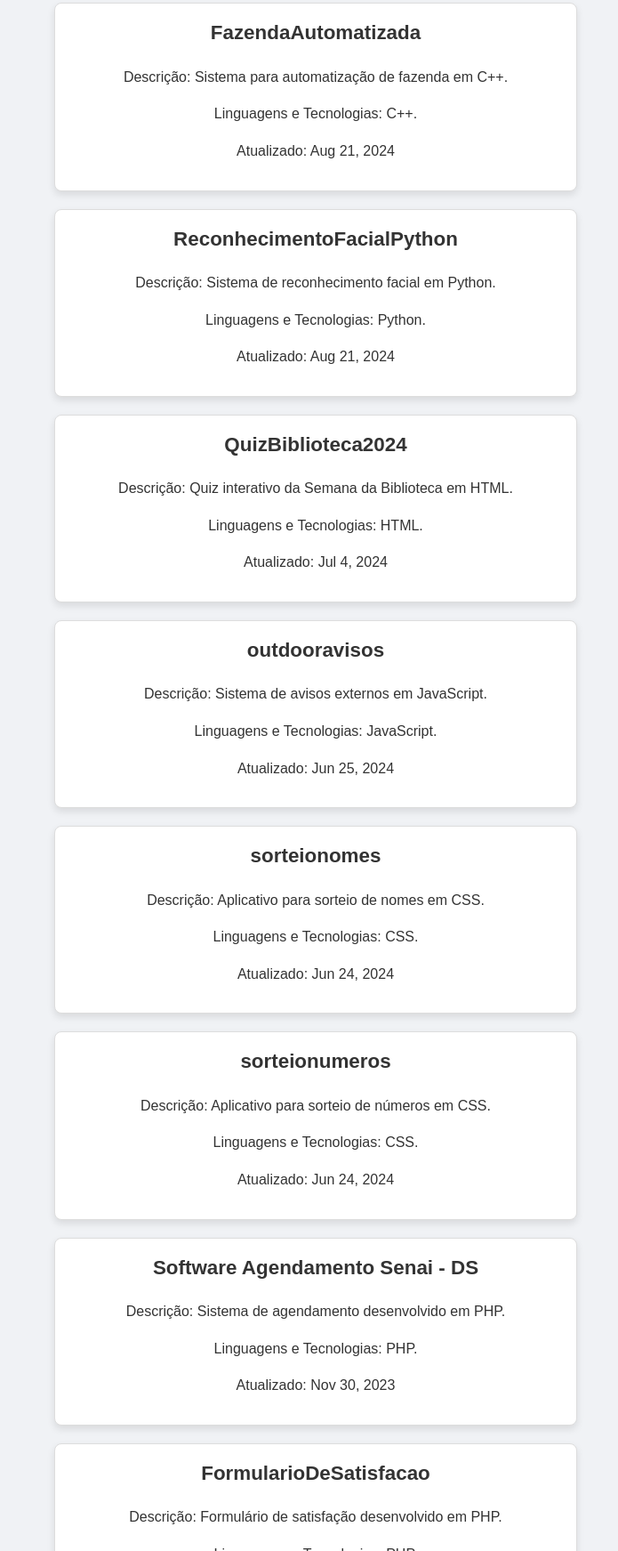
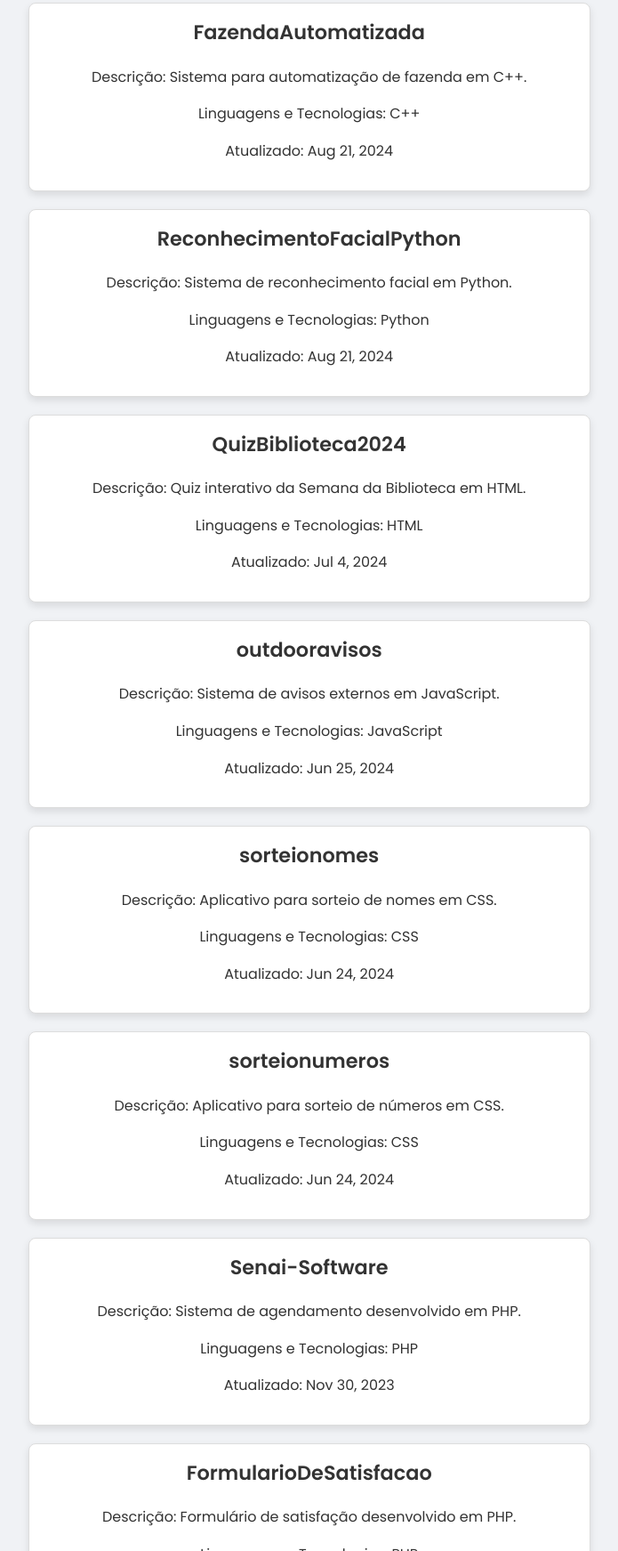
Before and after one commit to LYuri26/PortfolioPessoal, a plain HTML site: page pages/projects.html in a window 1280 px wide. Shown: the part 1057-2800 px from the top of the page at 89% size, without its empty margins (301-996 px from the left). Drawn offline with Linux system fonts and the light colour scheme.

Commit message:
08/03/25

```diff
--- a/css/projects.css
+++ b/css/projects.css
@@ -6,16 +6,16 @@ body {
   color: #333;
   line-height: 1.6;
   background-color: #f0f2f5;
-  text-align: center; /* Centraliza o conteúdo */
+  text-align: center;
 }
 
 /* Header */
 header {
-  background-color: #d32f2f; /* Vermelho vibrante */
+  background-color: #d32f2f;
   color: #fff;
   padding: 15px 0;
   display: flex;
-  justify-content: center; /* Centraliza o conteúdo horizontalmente */
+  justify-content: center;
   align-items: center;
   box-shadow: 0 4px 6px rgba(0, 0, 0, 0.1);
 }
@@ -40,13 +40,13 @@ header nav ul li a {
 }
 
 header nav ul li a:hover {
-  background-color: #b71c1c; /* Tom mais escuro de vermelho */
+  background-color: #b71c1c;
   color: #fff;
 }
 
 /* Main */
 main {
-  padding: 80px 20px 20px; /* Espaço para o cabeçalho fixo */
+  padding: 80px 20px 20px;
   display: flex;
   flex-direction: column;
   align-items: center;
@@ -61,7 +61,7 @@ main {
   padding: 15px;
   box-shadow: 0 4px 8px rgba(0, 0, 0, 0.1);
   width: 100%;
-  max-width: 600px; /* Limita a largura das caixas */
+  max-width: 600px;
 }
 
 .projeto h2 {
@@ -113,3 +113,19 @@ footer p {
   margin: 10px 0 0;
   font-size: 14px;
 }
+
+/* Responsividade */
+@media (max-width: 768px) {
+  header nav ul {
+    flex-direction: column;
+    align-items: center;
+  }
+
+  header nav ul li {
+    margin: 10px 0;
+  }
+
+  .projeto {
+    width: 90%;
+  }
+}
--- /dev/null
+++ b/js/projects.js
@@ -0,0 +1,144 @@
+document.addEventListener("DOMContentLoaded", () => {
+  const projetos = [
+    {
+      nome: "ReconhecimentoFerramentas",
+      link: "https://github.com/LYuri26/ReconhecimentoFerramentas",
+      descricao: "Sistema de reconhecimento de ferramentas com ESP32-CAM.",
+      tecnologias: "C, ESP32-CAM",
+      atualizado: "Sep 1, 2024",
+    },
+    {
+      nome: "SistemadeGestao",
+      link: "https://github.com/LYuri26/SistemadeGestao",
+      descricao: "Sistema de gestão desenvolvido em PHP.",
+      tecnologias: "PHP",
+      atualizado: "Aug 30, 2024",
+    },
+    {
+      nome: "ForcaTISENAI",
+      link: "https://github.com/LYuri26/ForcaTISENAI",
+      descricao: "Jogo da Forca em JavaScript.",
+      tecnologias: "JavaScript",
+      atualizado: "Aug 27, 2024",
+    },
+    {
+      nome: "CompressorWeb",
+      link: "https://github.com/LYuri26/CompressorWeb",
+      descricao: "Ferramenta de compressão web desenvolvida em C++.",
+      tecnologias: "C++",
+      atualizado: "Aug 22, 2024",
+    },
+    {
+      nome: "FazendaAutomatizada",
+      link: "https://github.com/LYuri26/FazendaAutomatizada",
+      descricao: "Sistema para automatização de fazenda em C++.",
+      tecnologias: "C++",
+      atualizado: "Aug 21, 2024",
+    },
+    {
+      nome: "ReconhecimentoFacialPython",
+      link: "https://github.com/LYuri26/ReconhecimentoFacialPython",
+      descricao: "Sistema de reconhecimento facial em Python.",
+      tecnologias: "Python",
+      atualizado: "Aug 21, 2024",
+    },
+    {
+      nome: "QuizBiblioteca2024",
+      link: "https://github.com/LYuri26/QuizBiblioteca2024",
+      descricao: "Quiz interativo da Semana da Biblioteca em HTML.",
+      tecnologias: "HTML",
+      atualizado: "Jul 4, 2024",
+    },
+    {
+      nome: "outdooravisos",
+      link: "https://github.com/LYuri26/outdooravisos",
+      descricao: "Sistema de avisos externos em JavaScript.",
+      tecnologias: "JavaScript",
+      atualizado: "Jun 25, 2024",
+    },
+    {
+      nome: "sorteionomes",
+      link: "https://github.com/LYuri26/sorteionomes",
+      descricao: "Aplicativo para sorteio de nomes em CSS.",
+      tecnologias: "CSS",
+      atualizado: "Jun 24, 2024",
+    },
+    {
+      nome: "sorteionumeros",
+      link: "https://github.com/LYuri26/sorteionumeros",
+      descricao: "Aplicativo para sorteio de números em CSS.",
+      tecnologias: "CSS",
+      atualizado: "Jun 24, 2024",
+    },
+    {
+      nome: "Senai-Software",
+      link: "https://github.com/LYuri26/Senai-Software",
+      descricao: "Sistema de agendamento desenvolvido em PHP.",
+      tecnologias: "PHP",
+      atualizado: "Nov 30, 2023",
+    },
+    {
+      nome: "FormularioDeSatisfacao",
+      link: "https://github.com/LYuri26/FormularioDeSatisfacao",
+      descricao: "Formulário de satisfação desenvolvido em PHP.",
+      tecnologias: "PHP",
+      atualizado: "Oct 21, 2023",
+    },
+    {
+      nome: "palavras",
+      link: "https://github.com/LYuri26/palavras",
+      descricao: "Jogo de palavras em JavaScript.",
+      tecnologias: "JavaScript",
+      atualizado: "Jun 20, 2024",
+    },
+    {
+      nome: "termo-biblioteca",
+      link: "https://github.com/LYuri26/termo-biblioteca",
+      descricao: "Jogo de termo para a biblioteca.",
+      tecnologias: "JavaScript",
+      atualizado: "Jun 18, 2024",
+    },
+    {
+      nome: "halloween",
+      link: "https://github.com/LYuri26/halloween",
+      descricao: "Site temático de Halloween.",
+      tecnologias: "HTML, CSS",
+      atualizado: "Jun 15, 2024",
+    },
+    {
+      nome: "Scrum-jogo-semana-da-biblioteca-2024",
+      link: "https://github.com/LYuri26/Scrum-jogo-semana-da-biblioteca-2024",
+      descricao: "Jogo de Scrum para a semana da biblioteca.",
+      tecnologias: "JavaScript",
+      atualizado: "Jun 10, 2024",
+    },
+    {
+      nome: "site-projeto",
+      link: "https://github.com/LYuri26/site-projeto",
+      descricao: "Site de projeto em HTML e CSS.",
+      tecnologias: "HTML, CSS",
+      atualizado: "Jun 5, 2024",
+    },
+    {
+      nome: "ProjetoVagasSenai",
+      link: "https://github.com/LYuri26/ProjetoVagasSenai",
+      descricao: "Sistema de gerenciamento de vagas para o Senai.",
+      tecnologias: "PHP",
+      atualizado: "Jun 1, 2024",
+    },
+  ];
+
+  const projetosSection = document.getElementById("projetos");
+
+  projetos.forEach((projeto) => {
+    const projetoDiv = document.createElement("div");
+    projetoDiv.className = "projeto";
+    projetoDiv.innerHTML = `
+            <h2><a href="${projeto.link}" target="_blank">${projeto.nome}</a></h2>
+            <p>Descrição: ${projeto.descricao}</p>
+            <p>Linguagens e Tecnologias: ${projeto.tecnologias}</p>
+            <p>Atualizado: ${projeto.atualizado}</p>
+        `;
+    projetosSection.appendChild(projetoDiv);
+  });
+});
--- a/pages/projects.html
+++ b/pages/projects.html
@@ -5,6 +5,9 @@
         <meta name="viewport" content="width=device-width, initial-scale=1.0">
         <title>Projetos</title>
         <link rel="stylesheet" href="../css/projects.css">
+        <link
+            href="https://fonts.googleapis.com/css2?family=Poppins:wght@400;600&display=swap"
+            rel="stylesheet">
     </head>
     <body>
         <header>
@@ -19,112 +22,7 @@
         </header>
         <main>
             <section id="projetos">
-                <div class="projeto">
-                    <h2><a
-                            href="https://github.com/LYuri26/ReconhecimentoFerramentas"
-                            target="_blank">ReconhecimentoFerramentas</a></h2>
-                    <p>Descrição: Sistema de reconhecimento de ferramentas com
-                        ESP32-CAM.</p>
-                    <p>Linguagens e Tecnologias: C, ESP32-CAM.</p>
-                    <p>Atualizado: Sep 1, 2024</p>
-                </div>
-
-                <div class="projeto">
-                    <h2><a href="https://github.com/LYuri26/SistemadeGestao"
-                            target="_blank">SistemadeGestao</a></h2>
-                    <p>Descrição: Sistema de gestão desenvolvido em PHP.</p>
-                    <p>Linguagens e Tecnologias: PHP.</p>
-                    <p>Atualizado: Aug 30, 2024</p>
-                </div>
-
-                <div class="projeto">
-                    <h2><a href="https://github.com/LYuri26/ForcaTISENAI"
-                            target="_blank">ForcaTISENAI</a></h2>
-                    <p>Descrição: Jogo da Forca em JavaScript.</p>
-                    <p>Linguagens e Tecnologias: JavaScript.</p>
-                    <p>Atualizado: Aug 27, 2024</p>
-                </div>
-
-                <div class="projeto">
-                    <h2><a href="https://github.com/LYuri26/CompressorWeb"
-                            target="_blank">CompressorWeb</a></h2>
-                    <p>Descrição: Ferramenta de compressão web desenvolvida em
-                        C++.</p>
-                    <p>Linguagens e Tecnologias: C++.</p>
-                    <p>Atualizado: Aug 22, 2024</p>
-                </div>
-
-                <div class="projeto">
-                    <h2><a href="https://github.com/LYuri26/FazendaAutomatizada"
-                            target="_blank">FazendaAutomatizada</a></h2>
-                    <p>Descrição: Sistema para automatização de fazenda em
-                        C++.</p>
-                    <p>Linguagens e Tecnologias: C++.</p>
-                    <p>Atualizado: Aug 21, 2024</p>
-                </div>
-
-                <div class="projeto">
-                    <h2><a
-                            href="https://github.com/LYuri26/ReconhecimentoFacialPython"
-                            target="_blank">ReconhecimentoFacialPython</a></h2>
-                    <p>Descrição: Sistema de reconhecimento facial em
-                        Python.</p>
-                    <p>Linguagens e Tecnologias: Python.</p>
-                    <p>Atualizado: Aug 21, 2024</p>
-                </div>
-
-                <div class="projeto">
-                    <h2><a href="https://github.com/LYuri26/QuizBiblioteca2024"
-                            target="_blank">QuizBiblioteca2024</a></h2>
-                    <p>Descrição: Quiz interativo da Semana da Biblioteca em
-                        HTML.</p>
-                    <p>Linguagens e Tecnologias: HTML.</p>
-                    <p>Atualizado: Jul 4, 2024</p>
-                </div>
-
-                <div class="projeto">
-                    <h2><a href="https://github.com/LYuri26/outdooravisos"
-                            target="_blank">outdooravisos</a></h2>
-                    <p>Descrição: Sistema de avisos externos em JavaScript.</p>
-                    <p>Linguagens e Tecnologias: JavaScript.</p>
-                    <p>Atualizado: Jun 25, 2024</p>
-                </div>
-
-                <div class="projeto">
-                    <h2><a href="https://github.com/LYuri26/sorteionomes"
-                            target="_blank">sorteionomes</a></h2>
-                    <p>Descrição: Aplicativo para sorteio de nomes em CSS.</p>
-                    <p>Linguagens e Tecnologias: CSS.</p>
-                    <p>Atualizado: Jun 24, 2024</p>
-                </div>
-
-                <div class="projeto">
-                    <h2><a href="https://github.com/LYuri26/sorteionumeros"
-                            target="_blank">sorteionumeros</a></h2>
-                    <p>Descrição: Aplicativo para sorteio de números em CSS.</p>
-                    <p>Linguagens e Tecnologias: CSS.</p>
-                    <p>Atualizado: Jun 24, 2024</p>
-                </div>
-
-                <div class="projeto">
-                    <h2><a href="https://github.com/LYuri26/Senai-Software"
-                            target="_blank">Software Agendamento Senai -
-                            DS</a></h2>
-                    <p>Descrição: Sistema de agendamento desenvolvido em
-                        PHP.</p>
-                    <p>Linguagens e Tecnologias: PHP.</p>
-                    <p>Atualizado: Nov 30, 2023</p>
-                </div>
-
-                <div class="projeto">
-                    <h2><a
-                            href="https://github.com/LYuri26/FormularioDeSatisfacao"
-                            target="_blank">FormularioDeSatisfacao</a></h2>
-                    <p>Descrição: Formulário de satisfação desenvolvido em
-                        PHP.</p>
-                    <p>Linguagens e Tecnologias: PHP.</p>
-                    <p>Atualizado: Oct 21, 2023</p>
-                </div>
+                <!-- Projetos serão inseridos aqui dinamicamente via JavaScript -->
             </section>
         </main>
         <footer>
@@ -142,5 +40,6 @@
             </div>
             <p>© 2024 Lenon Yuri Silva. Todos os direitos reservados.</p>
         </footer>
+        <script src="../js/projects.js"></script>
     </body>
 </html>
```
